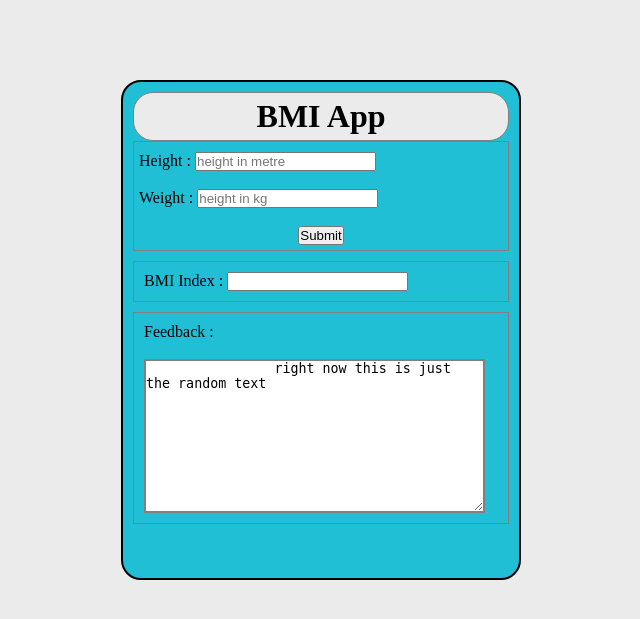
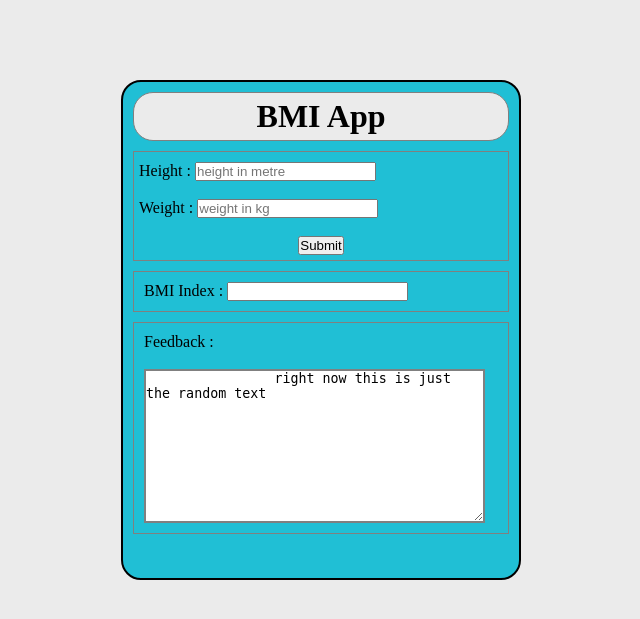
Before and after one commit to sandeepnegi1996/BMI_App, a PHP site: page /index.html in a window 1280 px wide. Shown: the top 619 px of the page, without its empty margins (327-967 px from the left). Run offline with PHP 8.4, Linux system fonts and the light colour scheme.

Commit message:
mt-10 and fix typo

```diff
--- a/index.html
+++ b/index.html
@@ -19,7 +19,7 @@
             <input type="number" placeholder="height in metre" name="height" id="height_id">
             <br><br>
             Weight :
-            <input type="number" placeholder="height in kg" name="weight" id="weight_id">
+            <input type="number" placeholder="weight in kg" name="weight" id="weight_id">
             <br><br>
             <center>
                 <input type="button" value="Submit" id="submit_id">
--- a/style.css
+++ b/style.css
@@ -42,6 +42,7 @@ body{
     padding-bottom: 5px;
     padding-left: 5px;
     padding-right: 5px;
+    margin-top: 10px;
 }
 #result_div
 {
```
